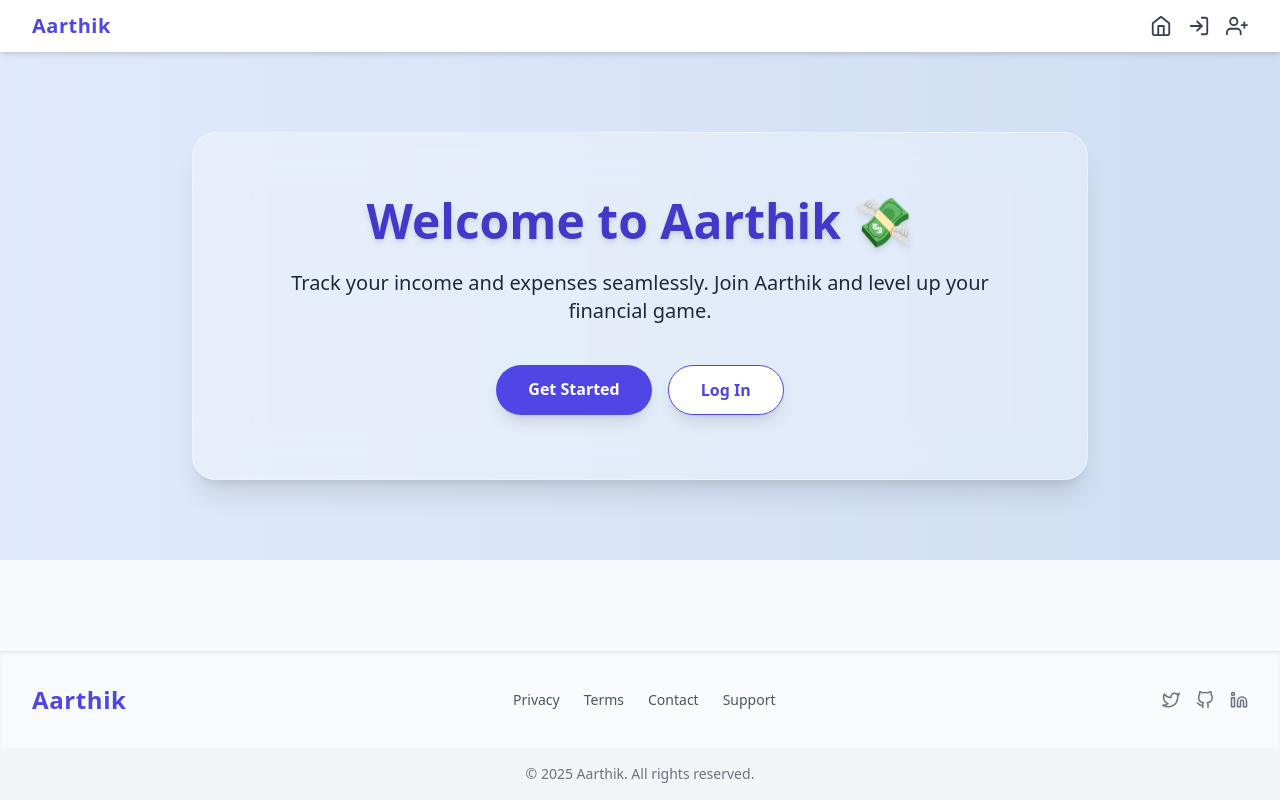
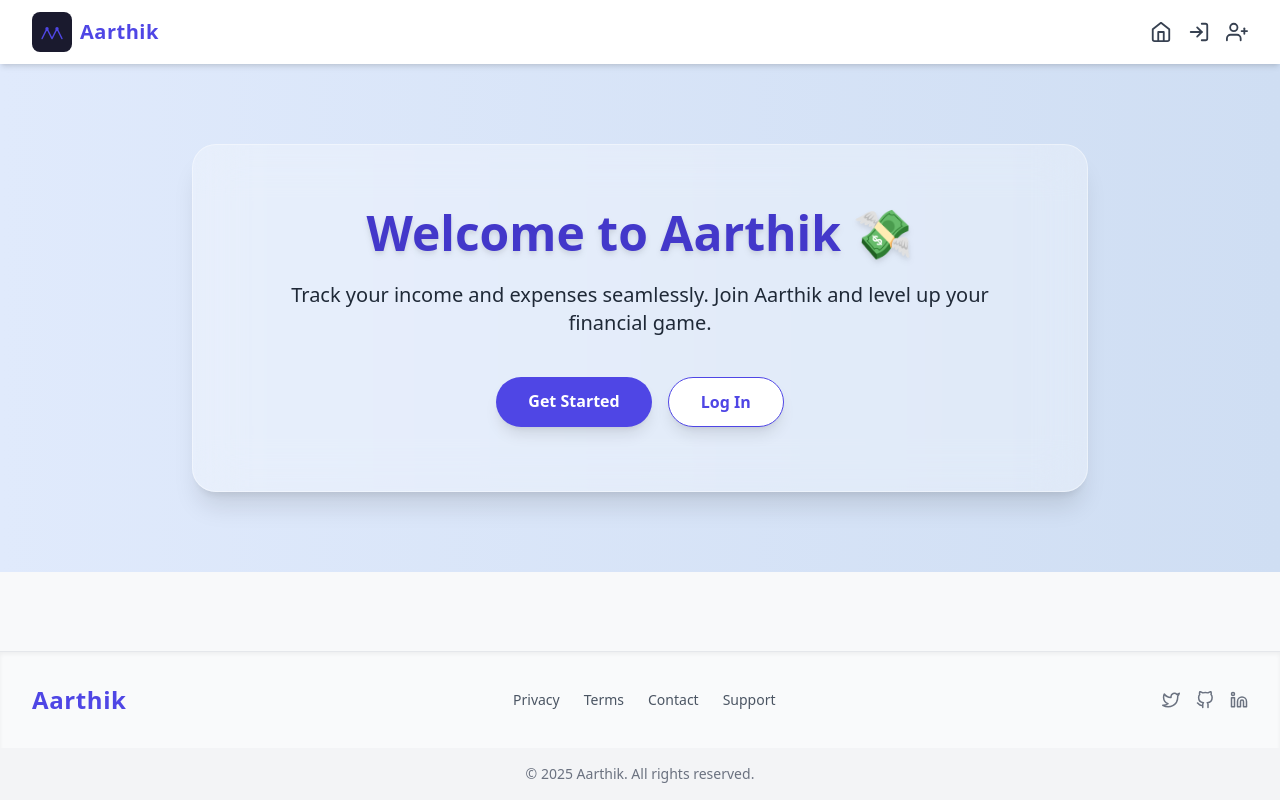
Before and after one commit to imankurbhowmik/aarthik, a React (Vite) app in the folder client/: page / in a window 1280 px wide. Built offline with nearby package versions, Linux system fonts and the light colour scheme.

Commit message:
fix: update Header component with new logo and improve navigation layout

```diff
--- a/client/src/components/Header.jsx
+++ b/client/src/components/Header.jsx
@@ -10,7 +10,7 @@ import {
   FiLayers,
   FiDatabase,
   FiUser,
-  FiHome
+  FiHome,
 } from "react-icons/fi";
 
 const Header = () => {
@@ -20,8 +20,29 @@ const Header = () => {
     <header className="bg-white shadow-md sticky top-0 z-50">
       <div className="max-w-7xl mx-auto px-4 sm:px-6 lg:px-8 py-3 flex justify-between items-center">
         {/* Logo */}
-        <Link to="/home" className="text-xl font-bold text-indigo-600 tracking-wide">
-          Aarthik
+        <Link to="/home" className="flex items-center gap-2">
+          <svg
+            width="40"
+            height="40"
+            viewBox="0 0 120 120"
+            fill="none"
+            xmlns="http://www.w3.org/2000/svg"
+            className="min-w-[40px]"
+          >
+            <rect width="120" height="120" rx="24" fill="#1A1A2E" />
+            <path
+              d="M30 80L45 50L60 80L75 50L90 80"
+              stroke="#4F46E5"
+              strokeWidth="4"
+              strokeLinecap="round"
+              strokeLinejoin="round"
+            />
+            <circle cx="45" cy="50" r="5" fill="#4F46E5" />
+            <circle cx="75" cy="50" r="5" fill="#4F46E5" />
+          </svg>
+          <span className="text-xl font-bold text-indigo-600 tracking-wide">
+            Aarthik
+          </span>
         </Link>
 
         {/* Nav Items */}
@@ -50,7 +71,7 @@ const Header = () => {
             </Link>
           </div>
         ) : (
-          <nav className="flex gap-4">
+          <nav className="flex gap-4 flex-wrap justify-end items-center">
             <Link to="/" title="Home" className="text-gray-700 hover:text-indigo-600 transition">
               <FiHome size={22} />
             </Link>
```
